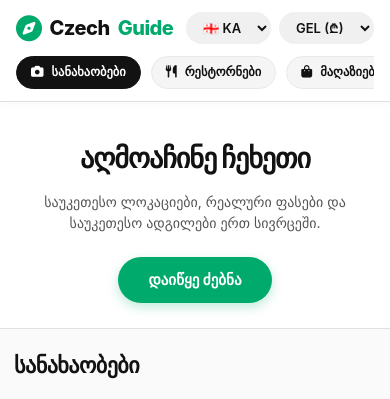
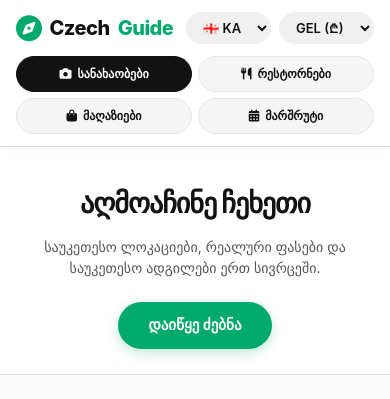
Before and after one commit to giorgikukulava12345-bit/giorgikukulavatravel, a Flask app: page / in a window 390 px wide. Shown: the top 399 px of the page. Run offline with Flask 3, Linux system fonts and the light colour scheme; data that the repository does not hold is empty.

Commit message:
Update index.html

```diff
--- a/templates/index.html
+++ b/templates/index.html
@@ -100,21 +100,20 @@
         /* Nav Category Tabs */
         nav {
             width: 100%;
-            overflow-x: auto;
-            white-space: nowrap;
-            scrollbar-width: none;
-        }
-
-        nav::-webkit-scrollbar {
-            display: none;
         }
 
         nav ul {
             display: flex;
             justify-content: center;
+            flex-wrap: wrap;
             list-style: none;
-            gap: 10px;
+            gap: 8px;
             width: 100%;
+        }
+
+        nav ul li {
+            flex: 1 1 auto;
+            text-align: center;
         }
 
         nav ul li a {
@@ -122,14 +121,17 @@
             color: var(--dark);
             font-weight: 600;
             font-size: 14px;
-            padding: 8px 18px;
+            padding: 8px 14px;
             border-radius: var(--radius-pill);
             transition: all 0.2s ease;
             display: flex;
             align-items: center;
-            gap: 8px;
+            justify-content: center;
+            gap: 6px;
             background-color: #f5f5f5;
             border: 1px solid #e8e8e8;
+            width: 100%;
+            white-space: nowrap;
         }
 
         nav ul li a:hover {
@@ -417,15 +419,25 @@
             top: -2px;
         }
 
-        /* 📱 Mobile Responsive */
+        /* 📱 Mobile Responsive Adjustment */
         @media (max-width: 768px) {
             header { padding: 12px 16px; }
             .logo { font-size: 20px; }
             .hero { padding: 35px 16px 25px 16px; }
             .hero-content h1 { font-size: 28px; }
             .hero-content p { font-size: 14px; }
-            nav ul { justify-content: flex-start; }
-            nav ul li a { padding: 6px 14px; font-size: 12.5px; }
+
+            nav ul {
+                display: grid;
+                grid-template-columns: repeat(2, 1fr);
+                gap: 6px;
+            }
+
+            nav ul li a {
+                padding: 8px 6px;
+                font-size: 12px;
+            }
+
             .container { padding: 20px 14px; }
             .section-title { font-size: 22px; margin-bottom: 20px; }
             .day-grid { grid-template-columns: 1fr; }
@@ -458,7 +470,7 @@
             </div>
         </div>
 
-        <!-- ნავიგაცია - 4 კატეგორია -->
+        <!-- ნავიგაცია - 4 კატეგორია (მობილურზე ეწყობა 2x2 ბადედ) -->
         <nav>
             <ul>
                 <li><a href="#" data-target="სანახაობა" class="filter-btn active" id="btn-sightseeing"><i class="fa-solid fa-camera"></i> <span>სანახაობები</span></a></li>
```
